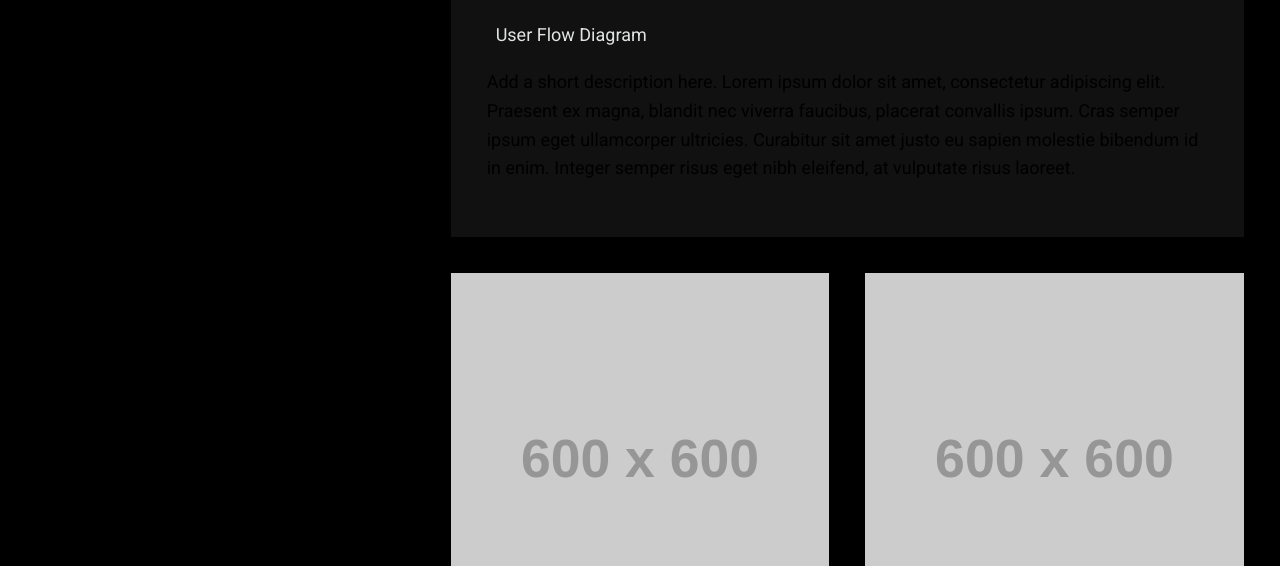
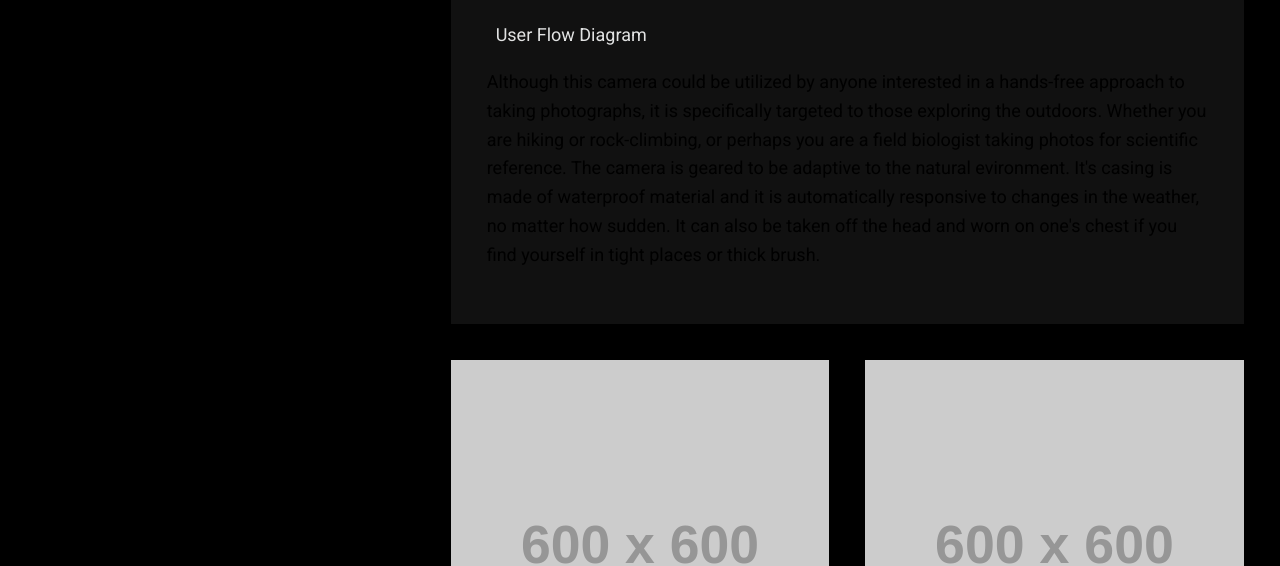
Before and after one commit to Binghamton-University-Design/class-web-journal-halmcm, a plain HTML site: page index.html in a window 1280 px wide. Both pictures are taken after a click on the element 1054 px from the left and 293 px from the top of the page. Shown: the part 653-1219 px from the top of the page. Drawn offline with nearby package versions, Linux system fonts and the light colour scheme; placeholder pictures from the web are drawn by us.

Commit message:
Update index.html

```diff
--- a/index.html
+++ b/index.html
@@ -67,7 +67,8 @@
 						<h1>Project 1:  User Flow</h1>
 						<p><a href="images/user_flow_diagram copy.pdf">User Flow Diagram</a></p>
 
-						<p>Add a short description here. Lorem ipsum dolor sit amet, consectetur adipiscing elit. Praesent ex magna, blandit nec viverra faucibus, placerat convallis ipsum. Cras semper ipsum eget ullamcorper ultricies. Curabitur sit amet justo eu sapien molestie bibendum id in enim. Integer semper risus eget nibh eleifend, at vulputate risus laoreet.
+						<p> Although this camera could be utilized by anyone interested in a hands-free approach to taking photographs, it is specifically targeted to those exploring the outdoors. Whether you are hiking or rock-climbing, or perhaps you are a field biologist taking photos for scientific reference. The camera is geared to be adaptive to the natural evironment. It's casing is made of waterproof material and it is automatically responsive to changes in the weather, no matter how sudden. It can also be taken off the head and worn on one's chest if you find yourself in tight places or thick brush.
+
 						</p>
 					</div>
 				</div>
```
